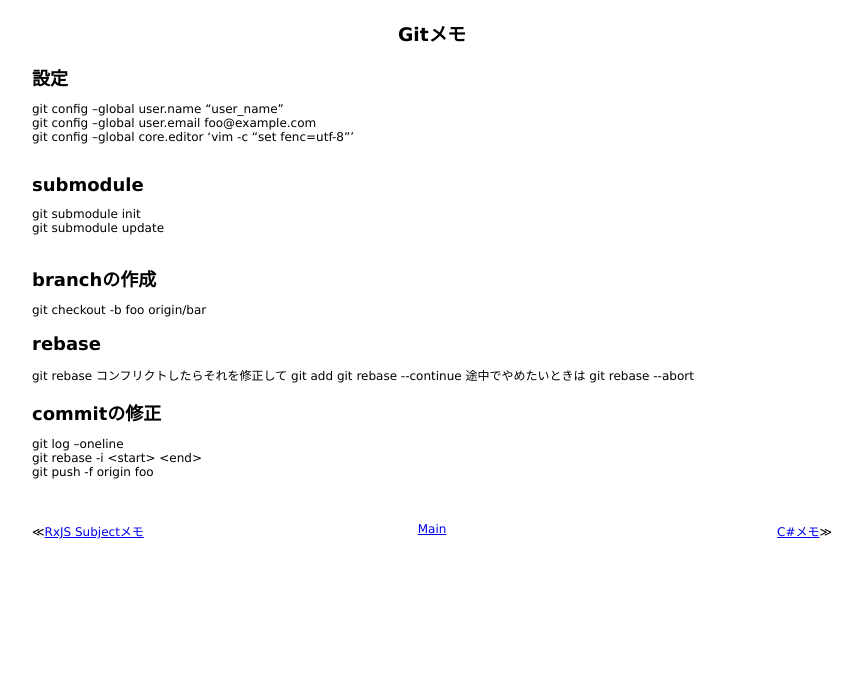
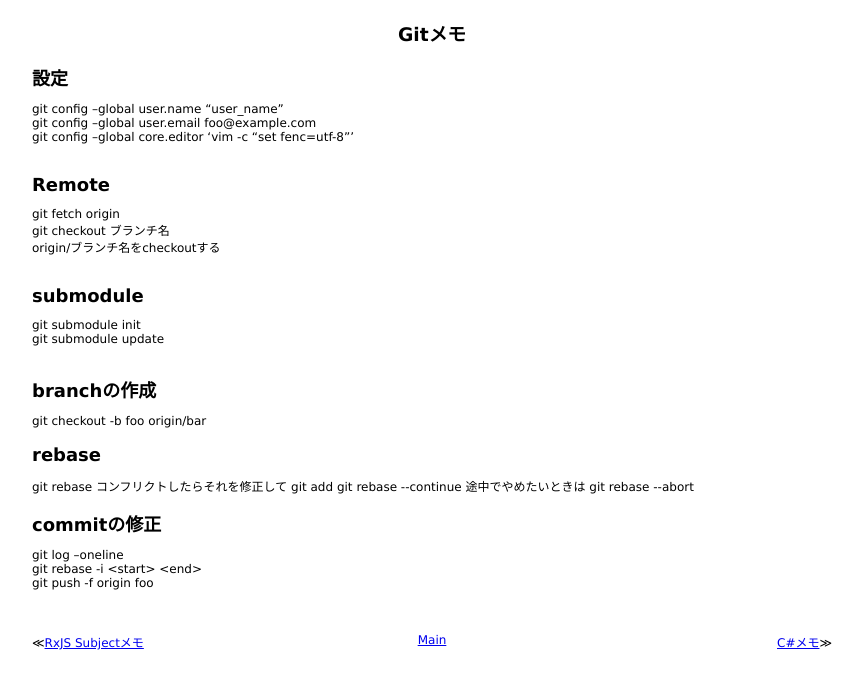
Before and after one commit to 38elements/38elements.github.com, a Jekyll site: the page built from _posts/2014-11-22-git.md, in a window 1280 px wide. Shown: the top 689 px of the page, without its empty margins (208-1071 px from the left). Built offline with Jekyll 4.4.1, drawn with Linux system fonts in a browser that asks for light colours.

Commit message:
Update 2014-11-22-git.md

```diff
--- a/_posts/2014-11-22-git.md
+++ b/_posts/2014-11-22-git.md
@@ -7,6 +7,13 @@ git config --global user.name "user_name"
 git config --global user.email foo@example.com
 git config --global core.editor 'vim -c "set fenc=utf-8"'
 <br/>
+
+## Remote
+
+git fetch origin
+git checkout ブランチ名
+origin/ブランチ名をcheckoutする
+<br>
 
 ## submodule
 git submodule init
```
